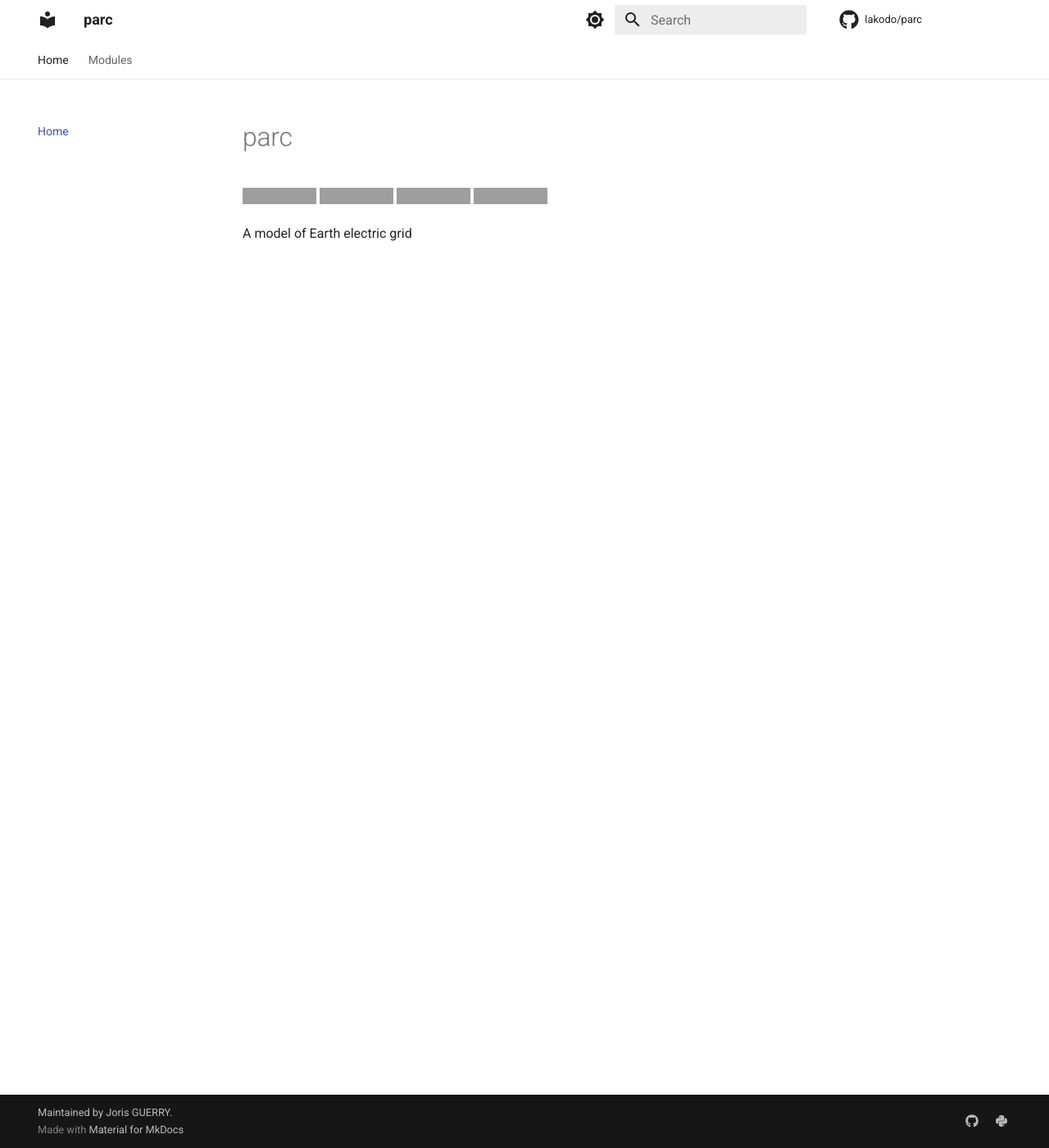
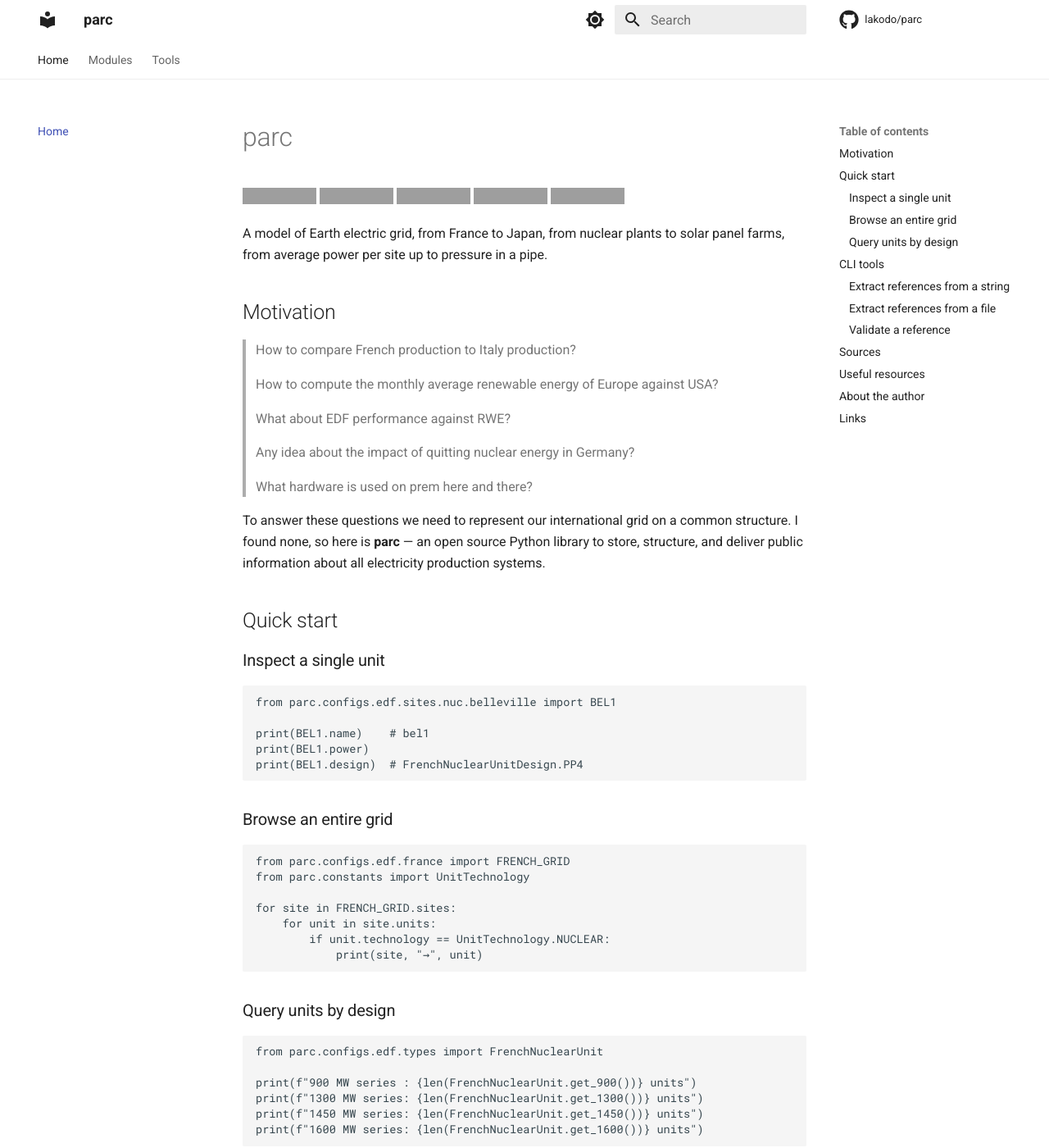
Before and after one commit to lakodo/parc, an MkDocs documentation site: the page built from docs/index.md, in a window 1280 px wide and 1400 px high. Shown: the whole window at 82% size. Built offline with MkDocs 1.6.1 and Material for MkDocs 9.7.7, drawn with Linux system fonts in a browser that asks for light colours; comment, search, counter and statistics services are not loaded; some of the changed text lies outside the part shown; grey boxes are pictures that could not be loaded.

Commit message:
docs: update with tools and index

````diff
--- a/docs/index.md
+++ b/docs/index.md
@@ -1,8 +1,107 @@
 # parc
 
 [![Release](https://img.shields.io/github/v/release/lakodo/parc)](https://img.shields.io/github/v/release/lakodo/parc)
-[![Build status](https://img.shields.io/github/actions/workflow/status/lakodo/parc/main.yml?branch=main)](https://github.com/lakodo/parc/actions/workflows/main.yml?query=branch%3Amain)
+[![Build status](https://img.shields.io/github/actions/workflow/status/lakodo/parc/main-dev.yml?branch=dev)](https://github.com/lakodo/parc/actions/workflows/main-dev.yml?query=branch%3Adev)
+[![codecov](https://codecov.io/gh/lakodo/parc/branch/main/graph/badge.svg)](https://codecov.io/gh/lakodo/parc)
 [![Commit activity](https://img.shields.io/github/commit-activity/m/lakodo/parc)](https://img.shields.io/github/commit-activity/m/lakodo/parc)
 [![License](https://img.shields.io/github/license/lakodo/parc)](https://img.shields.io/github/license/lakodo/parc)
 
-A model of Earth electric grid
+A model of Earth electric grid, from France to Japan, from nuclear plants to solar panel farms, from average power per site up to pressure in a pipe.
+
+## Motivation
+
+> How to compare French production to Italy production?
+>
+> How to compute the monthly average renewable energy of Europe against USA?
+>
+> What about EDF performance against RWE?
+>
+> Any idea about the impact of quitting nuclear energy in Germany?
+>
+> What hardware is used on prem here and there?
+
+To answer these questions we need to represent our international grid on a common structure. I found none, so here is **parc** — an open source Python library to store, structure, and deliver public information about all electricity production systems.
+
+## Quick start
+
+### Inspect a single unit
+
+```python
+from parc.configs.edf.sites.nuc.belleville import BEL1
+
+print(BEL1.name)    # bel1
+print(BEL1.power)
+print(BEL1.design)  # FrenchNuclearUnitDesign.PP4
+```
+
+### Browse an entire grid
+
+```python
+from parc.configs.edf.france import FRENCH_GRID
+from parc.constants import UnitTechnology
+
+for site in FRENCH_GRID.sites:
+    for unit in site.units:
+        if unit.technology == UnitTechnology.NUCLEAR:
+            print(site, "→", unit)
+```
+
+### Query units by design
+
+```python
+from parc.configs.edf.types import FrenchNuclearUnit
+
+print(f"900 MW series : {len(FrenchNuclearUnit.get_900())} units")
+print(f"1300 MW series: {len(FrenchNuclearUnit.get_1300())} units")
+print(f"1450 MW series: {len(FrenchNuclearUnit.get_1450())} units")
+print(f"1600 MW series: {len(FrenchNuclearUnit.get_1600())} units")
+```
+
+## CLI tools
+
+`ecs-inspect` is a command-line tool to work with [ECS](https://en.wikipedia.org/wiki/KKS_Power_Plant_Classification_System)-style references found in documents or free text.
+
+### Extract references from a string
+
+```bash
+ecs-inspect extract "check valve ASG021EC1 and pump RCV001PO"
+```
+
+### Extract references from a file
+
+```bash
+ecs-inspect extract-file report.txt
+```
+
+### Validate a reference
+
+```bash
+ecs-inspect validate ASG021EC1
+```
+
+```text
+Query: ASG021EC1
+Normalized: ASG021EC1
+Exact Match: yes
+Candidates: 1
+Truncated: no
+...
+```
+
+## Sources
+
+All information in this library is public. Contributors should quote their public sources in the codebase when sharing information.
+
+## Useful resources
+
+- [RTE éCO2mix](https://www.rte-france.com/eco2mix)
+- [Electricity Maps](https://app.electricitymaps.com/)
+
+## About the author
+
+I'm PhD Joris GUERRY, research engineer at EDF (Électricité de France). Check out my [LinkedIn profile](https://linkedin.com/in/jorisguerry) for more.
+
+## Links
+
+- **GitHub**: <https://github.com/lakodo/parc/>
+- **Documentation**: <https://lakodo.github.io/parc/>
--- a/mkdocs.yml
+++ b/mkdocs.yml
@@ -10,6 +10,7 @@ copyright: Maintained by <a href="https://9h.gg">Joris GUERRY</a>.
 nav:
   - Home: index.md
   - Modules: modules.md
+  - Tools: tools.md
 plugins:
   - search
   - mkdocstrings:
````
Also changed, not shown: docs/modules.md (+11 -0 lines), docs/tools.md (added, +3 -0 lines).
